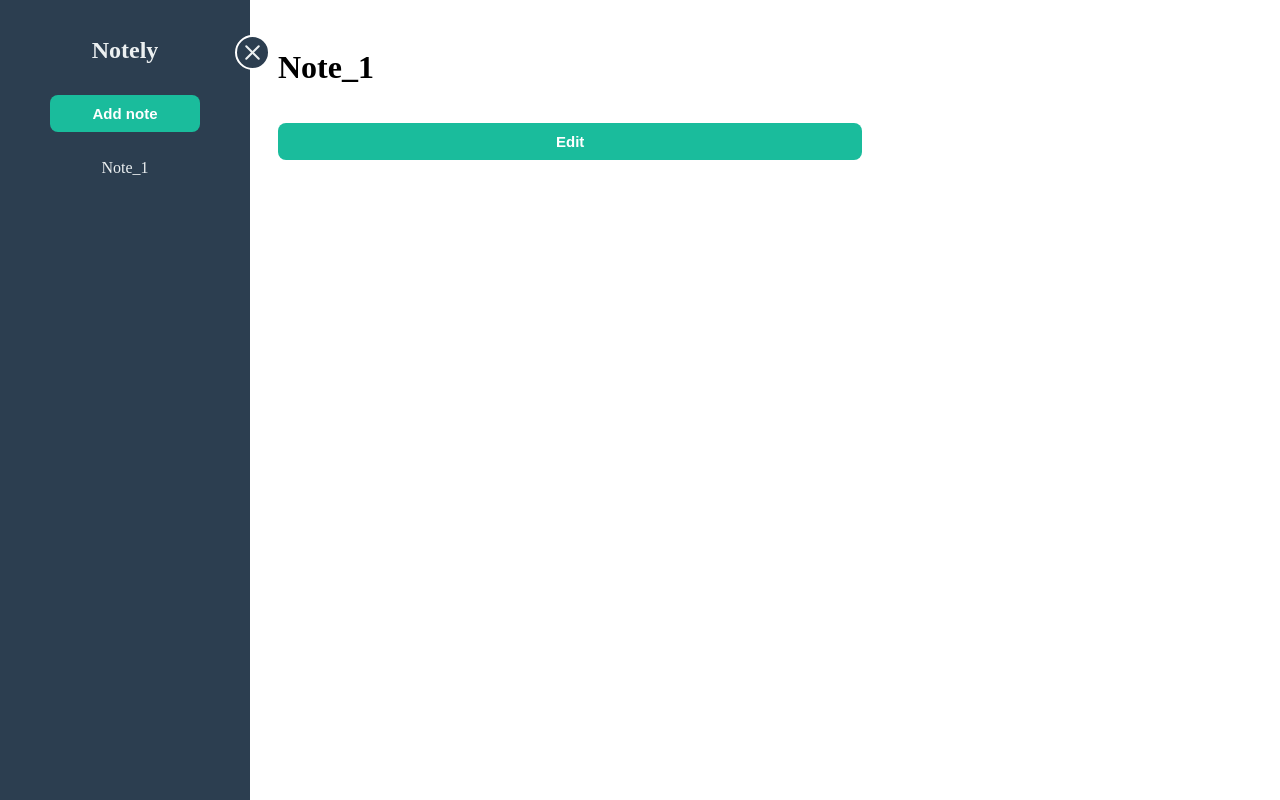
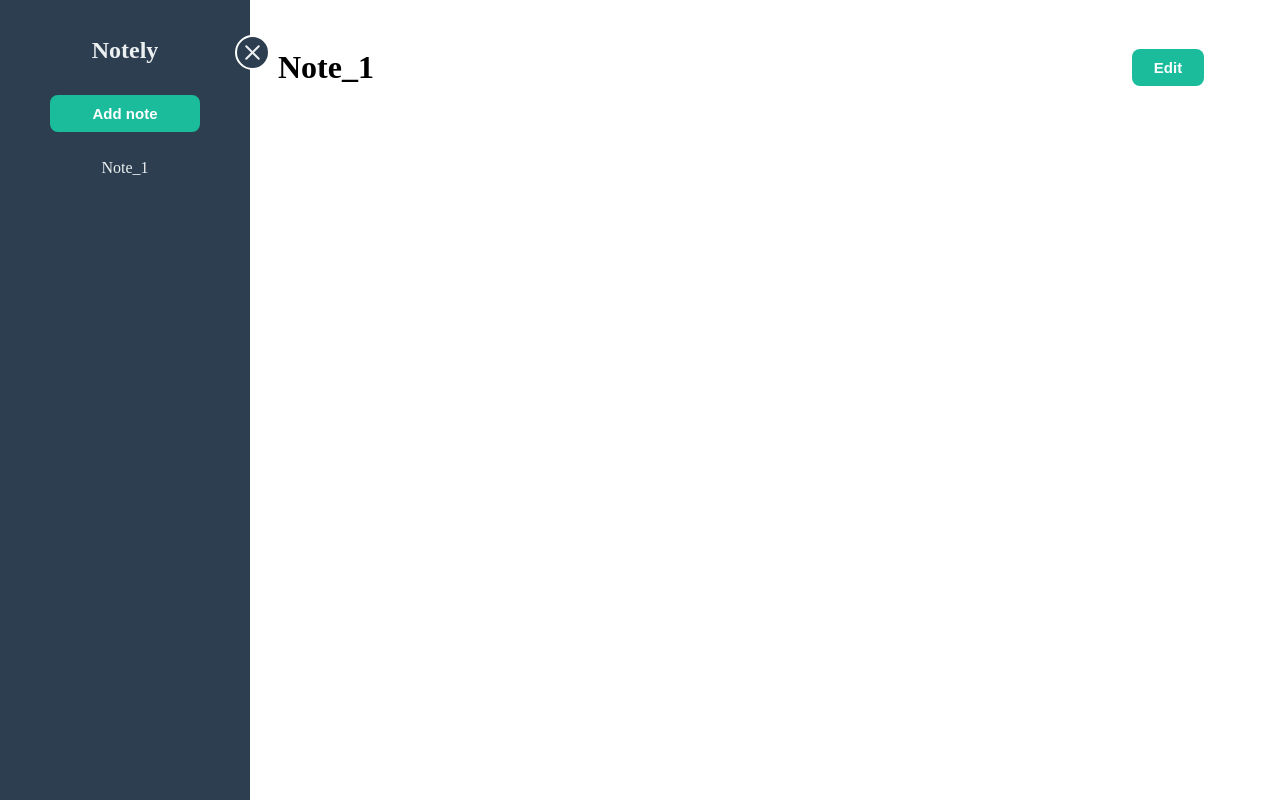
Before and after one commit to yash-singhal-wd/notes-taking-app, a React (Vite) app: page / in a window 1280 px wide. Both pictures are taken after a click on the element "Note_1". Built offline with nearby package versions, Linux system fonts and the light colour scheme.

Commit message:
added editing of the title - only the functionality

```diff
--- a/src/comps/Notes/Note.jsx
+++ b/src/comps/Notes/Note.jsx
@@ -1,10 +1,18 @@
-import React, { useContext } from "react";
+import React, { useContext, useState } from "react";
 import styles from "./Note.module.css";
 
 import Button from '../../comps/Button/Button';
 import NotesContext from "../../context/NotesContext";
+
 const Note = () => {
     const { isOpen, currentNote } = useContext(NotesContext);
+    const [isEditing, setIsEditing] = useState(false);
+    const [editedTitle, setEditedTitle] = useState(currentNote?.title || "");
+
+    const handleEditClick = () => {
+        setIsEditing(true);
+        setEditedTitle(currentNote.title);
+    };
 
     return (
         <main className={`${styles.mainContent} ${isOpen ? styles.sidebarOpen : styles.sidebarClosed}`}>
@@ -14,10 +22,25 @@ const Note = () => {
                     <p>Click on the Notes name to view it.</p>
                 </>
             }
-            {
-                currentNote?.title &&
+
+            { currentNote?.title &&
                 <>
-                    <h1>{currentNote.title}</h1> <Button>Edit</Button>
+                    <div className={styles.noteHeader}>
+                        {isEditing ? (
+                            <input
+                                type="text"
+                                value={editedTitle}
+                                onChange={(e) => setEditedTitle(e.target.value)}
+                                className={styles.editInput}
+                                autoFocus
+                            />
+                        ) : (
+                            <h1>{currentNote.title}</h1>
+                        )}
+                        <div className={styles.buttonContainer}>
+                            <Button onClick={handleEditClick}>{isEditing? 'Save': 'Edit' }</Button>
+                        </div>
+                    </div>
                     <p>{currentNote.content}</p>
                 </>
             }
--- a/src/comps/Notes/Note.module.css
+++ b/src/comps/Notes/Note.module.css
@@ -13,3 +13,23 @@
 .mainContent.sidebarClosed {
   margin-left: var(--sidebar-width-closed);
 }
+
+.noteHeader {
+  display: flex;
+  align-items: center;
+  justify-content: space-between;
+  gap: 100px;
+}
+
+.editInput {
+  font-size: 1.5rem;
+  font-weight: bold;
+  border: none;
+  border-bottom: 2px solid #ccc;
+  outline: none;
+  flex: 1;
+}
+
+.buttonContainer {
+  width: 120px;
+}
```
